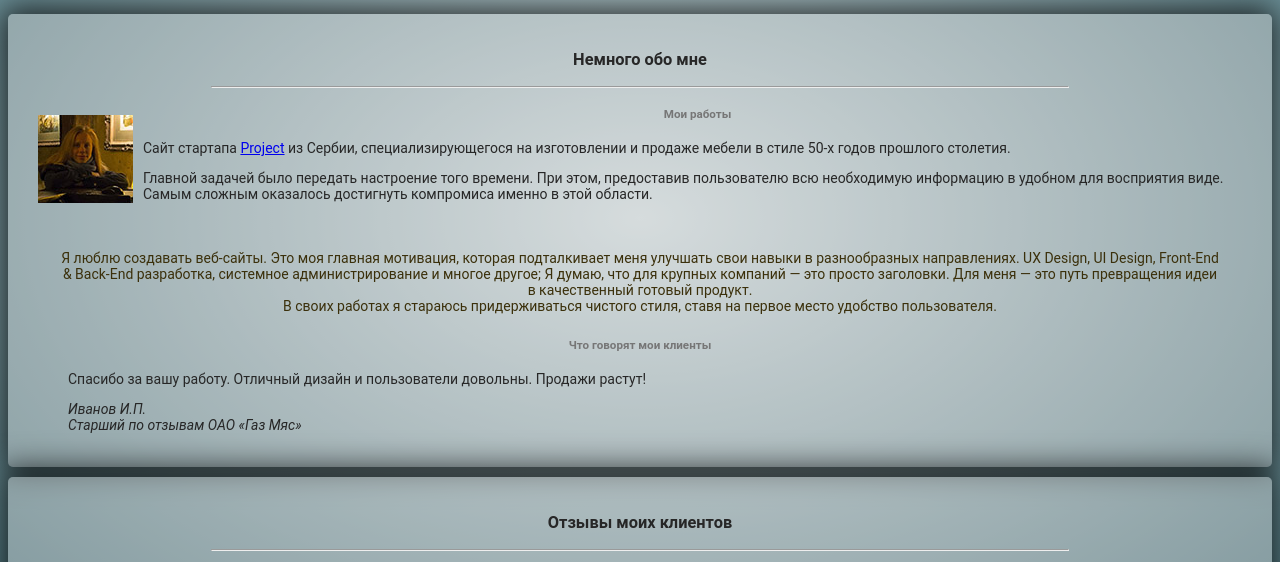
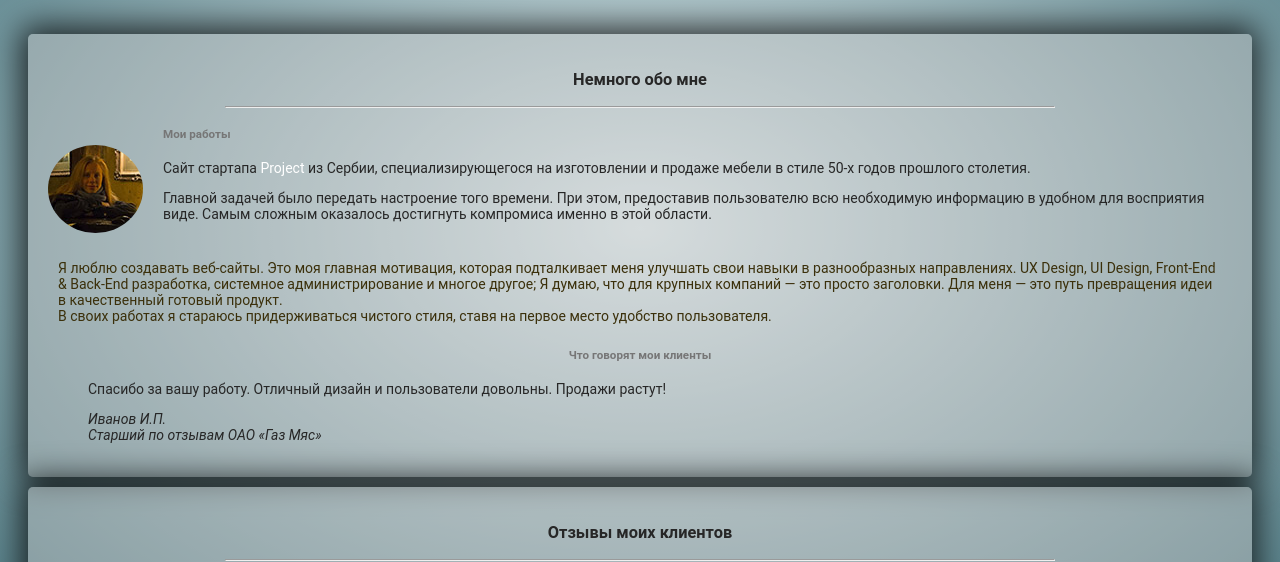
Before and after one commit to egrashinagi/portfolio-v2, a plain HTML site: page index.html in a window 1280 px wide. Shown: the part 182-744 px from the top of the page. Drawn offline with Linux system fonts and the light colour scheme.

Commit message:
код-стайл и небольшие поправки

```diff
--- a/index.html
+++ b/index.html
@@ -37,7 +37,7 @@
         <h3 class="main__about-title">Немного обо мне</h3>
         <hr class="main__about-line">
         <div class="main__about-story">
-            <div class="main__about-story-foto"><img src="images/avatar-1.jpg" alt="my_photo"></div>
+            <div class="main__about-story-foto"><img src="images/avatar-1.jpg" alt="my_photo" class="main__about-story-foto-image"></div>
             <p class="main__about-text">Я&nbsp;люблю создавать веб-сайты. Это моя главная мотивация, которая подталкивает
                 меня улучшать свои навыки в&nbsp;разнообразных
                 направлениях. UX&nbsp;Design, UI&nbsp;Design, Front-End &amp;&nbsp;Back-End разработка, системное
@@ -50,7 +50,7 @@
         <div class="main__works">
             <h5 class="main__works-title">Мои работы</h5>
             <p>Сайт стартaпа
-                <a href="http://proj55.rs">Project</a> из&nbsp;Сербии, специализирующегося на&nbsp;изготовлении и&nbsp;продаже
+                <a href="http://proj55.rs" class="main__works-title-link">Project</a> из&nbsp;Сербии, специализирующегося на&nbsp;изготовлении и&nbsp;продаже
                 мебели в&nbsp;стиле 50-х годов прошлого столетия.
             </p>
             <!--[фото]-->
--- a/style.css
+++ b/style.css
@@ -2,18 +2,18 @@
 
 html,body {
     height: 100%;
+    padding: 10px;
+    margin-bottom: 10px;
 }
 
 body {
-    background: radial-gradient(#e8f3f5,#4f7a83);
+    background: radial-gradient(#e8f3f5, #4f7a83);
     color: white;
 
     font-family: "PT Sans", Roboto, Arial, sans-serif;
     font-size: 14px;
     font-weight: normal;
     font-style: normal;
-
-    min-width: 650px;
 }
 
 .menu__item {
@@ -71,7 +71,11 @@ body {
 
 .main__about-story-foto {
     float: left;
-    padding: 20px 10px;
+    padding: 30px 20px 0 0 ;
+}
+
+.main__about-story-foto-image {
+    border-radius: 50%;
 }
 
 .main__about-title {
@@ -81,11 +85,11 @@ body {
 
 .main__about-text {
     float: right;
-    text-align: center;
     vertical-align: middle;
 
     color: #3b300b;
     padding: 10px;
+    clear: both;
 }
 
 h1, h2 {
@@ -93,13 +97,13 @@ h1, h2 {
     color: #41370a;
 }
 
-.main__works {
-
+.main__works-title-link {
+    text-decoration: none;
+    color: white;
 }
 
 .main__works-title {
     color: #767676;
-    text-align: center  ;
 }
 
 .main__about-line {
@@ -174,13 +178,10 @@ h1, h2 {
     border: 1px solid rgba(170, 170, 170, 0.6);
 }
 
-.footer {
-
-}
-
 .footer-copy-link, .up-link {
     text-decoration: none;
     color: #595c75;
+    padding-bottom: 10px;
 }
 
 
@@ -204,6 +205,7 @@ h1 {
     height: 40px;
     width: 40px;
     border-radius: 50%;
+    color: white;
 }
 
 .menu:hover .link {
```
